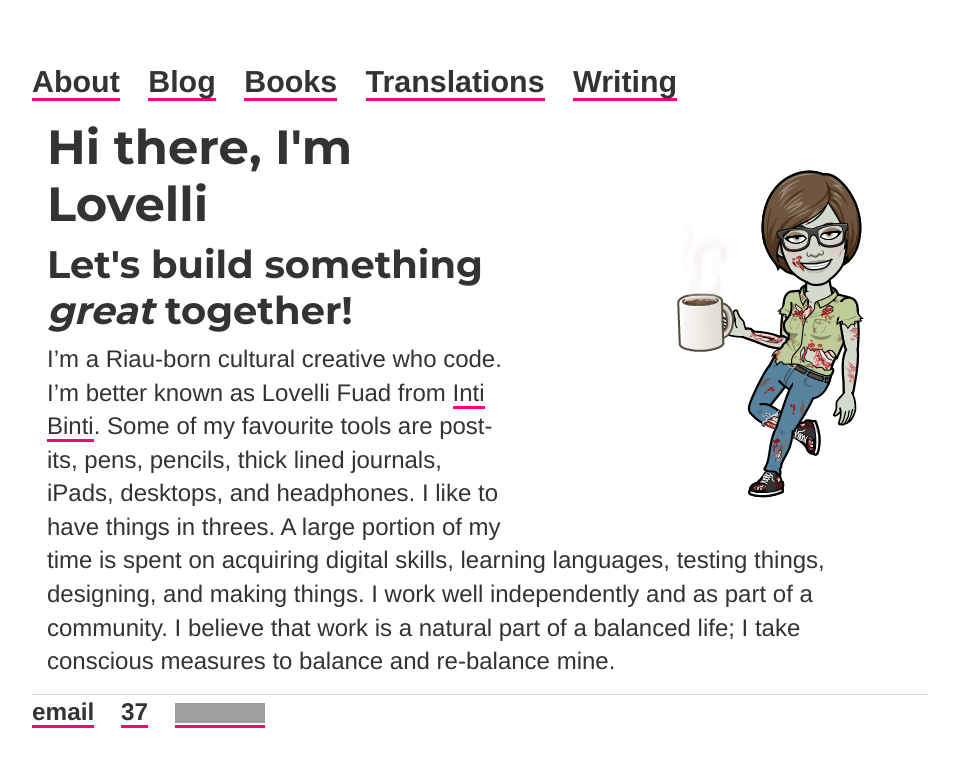
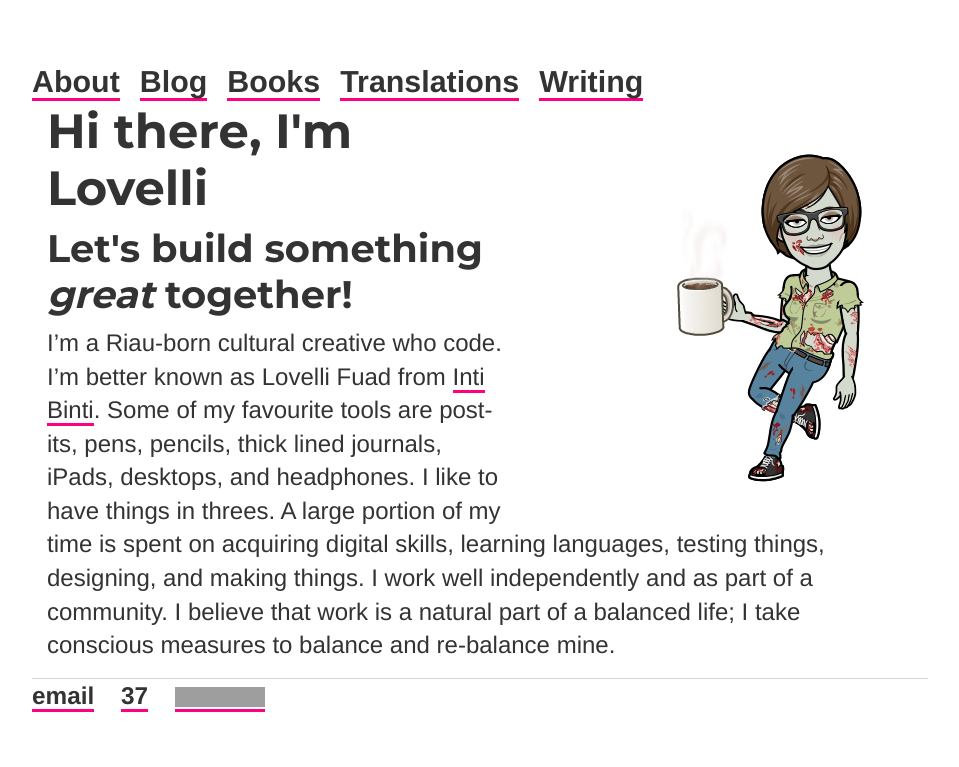
Before and after one commit to ariesti/ariesti.github.io, a Jekyll site: the page built from index.html, in a window 1280 px wide. Shown: the top 767 px of the page, without its empty margins (160-1119 px from the left). Built offline with Jekyll 4.4.1, drawn with Linux system fonts in a browser that asks for light colours; grey boxes are pictures that could not be loaded.

Commit message:
Update default.html

```diff
--- a/_layouts/default.html
+++ b/_layouts/default.html
@@ -19,7 +19,7 @@
 
 		<body>
 			<nav>
-	    		<ul>
+	    		<ul class="nav">
 				<li><a href="/about">About</a></li>
 				<li><a href="/blog">Blog</a></li>
 				<li><a href="/books">Books</a></li>
```
